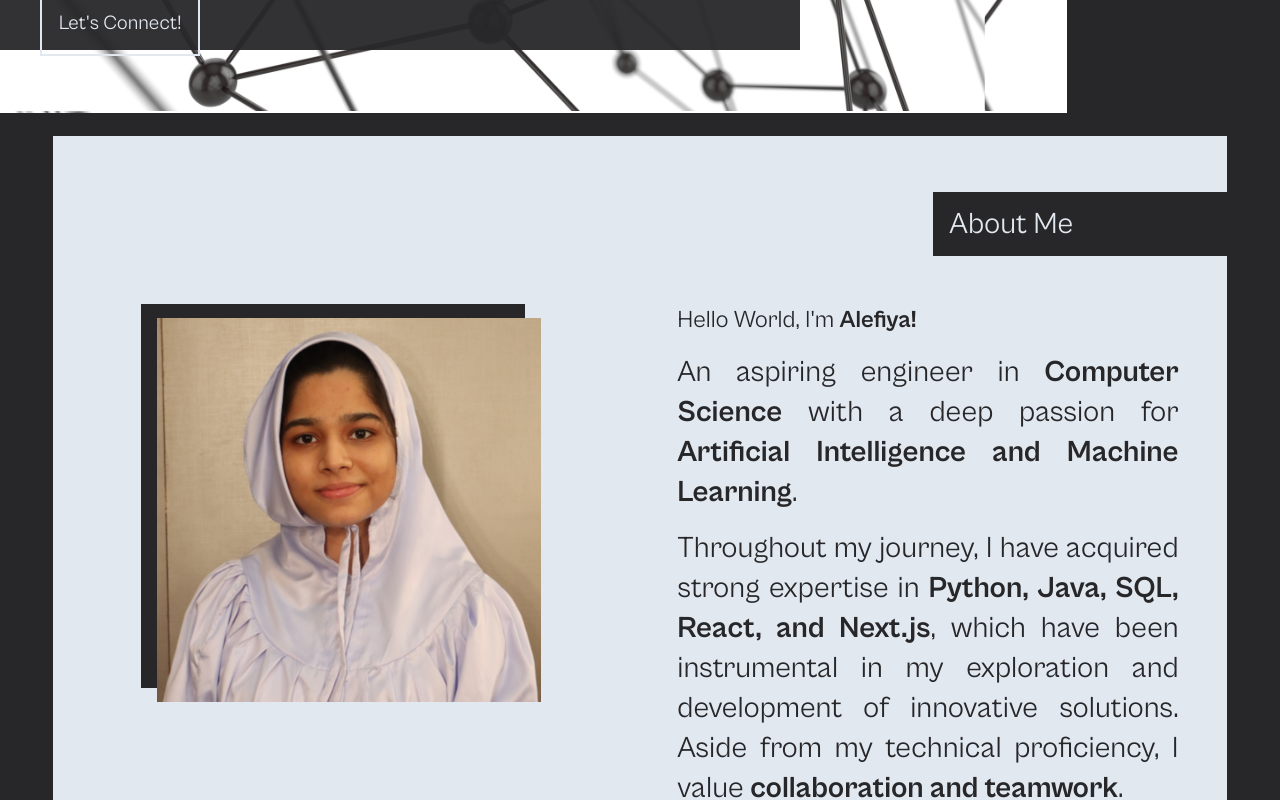
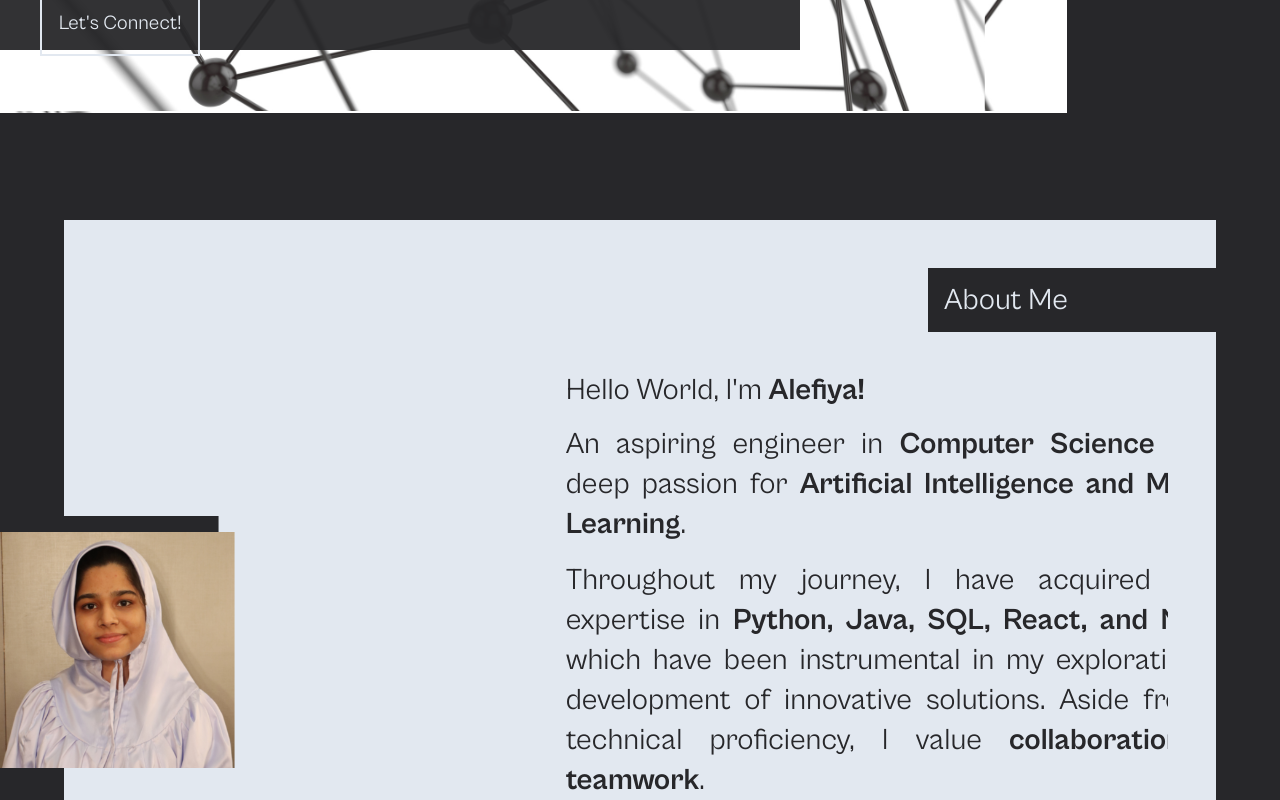
Before and after one commit to AlefiyaAbbas/alefiyar02, a Next.js app: page / in a window 1280 px wide. Shown: the part 620-1420 px from the top of the page. Built offline with nearby package versions, Linux system fonts and the light colour scheme.

Commit message:
About Page Updated

```diff
--- a/components/About.js
+++ b/components/About.js
@@ -1,35 +1,52 @@
-import Header from "./Header";
+import { motion } from 'framer-motion'
 import Alef from "../public/images/alefiya.png"
 import Image from 'next/image'
 
 export default function About() {
+  const Header = () => {
     return (
-    <>
-      <div className="w-full h-screen flex flex-col items-center justify-center bg-zinc-800 font-cabinet">
-        <div className="bg-slate-200 w-11/12 h-auto py-8">
-          <div className="flex flex-row justify-end">
+      <div style={{ overflow: 'hidden' }}>
+        <motion.div
+          initial={{ x: 1000 }}
+          animate={{ x: 0 }}
+          transition={{ duration: 1, delay: 4.5 }}
+          className='bg-zinc-800 w-1/2 ml-auto text-slate-200 h-10 mt-4 text-2xl md:h-16 md:w-1/4 md:mt-6 md:text-3xl px-4'
+        >
+          <span className='self-center leading-10 md:leading-[64px]'>About Me</span>
+        </motion.div>
+      </div>
+    )
+  }
+
+  return (
+    <div className='bg-zinc-800 h-min-screen flex justify-center items-center font-cabinet py-10'>
+      <div className='bg-slate-200 h-auto w-[90%] py-6'>
         <Header />
-          </div>
-          <div className="flex flex-col  justify-center items-center m-2">
-            <Image src={Alef} alt="alefiya" className="w-44 h-44 border-4 border-zinc-800 m-8 md:hidden" />
-            <div className="md:flex">
-              <div clasName="flex flex-row">
-                <div className="bg-zinc-800 md:w-96 md:h-96 mx-20 mt-10" />
-                <div className='bg-[url("/images/alefiya.png")] md:w-96 md:h-96 mx-24 -my-[370px]' />
-              </div>
-              <ul className="flex flex-col gap-4 text-zinc-800 pt-[340px] px-6 text-xl md:text-3xl text-justify md:p-10 md:leading-10">
-                <li className="text-center md:text-left text-2xl"> Hello World, I&apos;m <b>Alefiya!</b> </li>
+        <div className='flex flex-col w-11/12 items-center justify-center gap-12 mx-auto md:flex-row'>
+          <motion.div
+            initial={{ x: -1000 }}
+            animate={{ x: 0 }}
+            transition={{ duration: 1, delay: 5.5 }}
+            className='bg-zinc-800 w-[40%] md:w-[98%] mt-6 md:mt-0'>
+            <Image src={Alef} className='relative translate-x-4 translate-y-4' />
+          </motion.div>
+          <div style={{ overflow: 'hidden' }}>
+            <motion.ul
+              initial={{ x: 1000 }}
+              animate={{ x: 0 }}
+              transition={{ duration: 1, delay: 5.5 }}
+              className="flex flex-col gap-4 text-zinc-800 text-xl md:text-3xl text-justify px-8 py-2 md:p-10 md:leading-10">
+              <li className="text-center md:text-left text-2xl md:text-3xl"> Hello World, I&apos;m <b>Alefiya!</b> </li>
               <li> An aspiring engineer in <b>Computer Science</b> with a deep passion for <b>Artificial Intelligence and Machine Learning</b>.</li>
               <li>
                 Throughout my journey, I have acquired strong expertise in <b>Python, Java, SQL, React, and Next.js</b>, which have been instrumental in my exploration and development of innovative solutions.
                 Aside from my technical proficiency, I value <b>collaboration and teamwork</b>.
               </li>
               <li> Explore my portfolio to see my work. Let&apos;s <b>connect and create</b> something extraordinary!</li>
-              </ul>
+            </motion.ul>
           </div>
         </div>
       </div>
     </div>
-    </>
   )
 }
--- a/components/Header.js
+++ /dev/null
@@ -1,11 +0,0 @@
-import React from 'react'
-
-const Header = () => {
-  return (
-      <div className="bg-zinc-800  text-slate-200 h-10 mt-4 text-2xl md:h-16 w-1/2 md:w-1/4 md:mt-6 md:text-3xl px-4">
-        <span className="self-center leading-10 md:leading-[64px]">About Me</span>
-      </div>
-  )
-}
-
-export default Header
```
Lines whose indentation alone changed are shown as unchanged.
